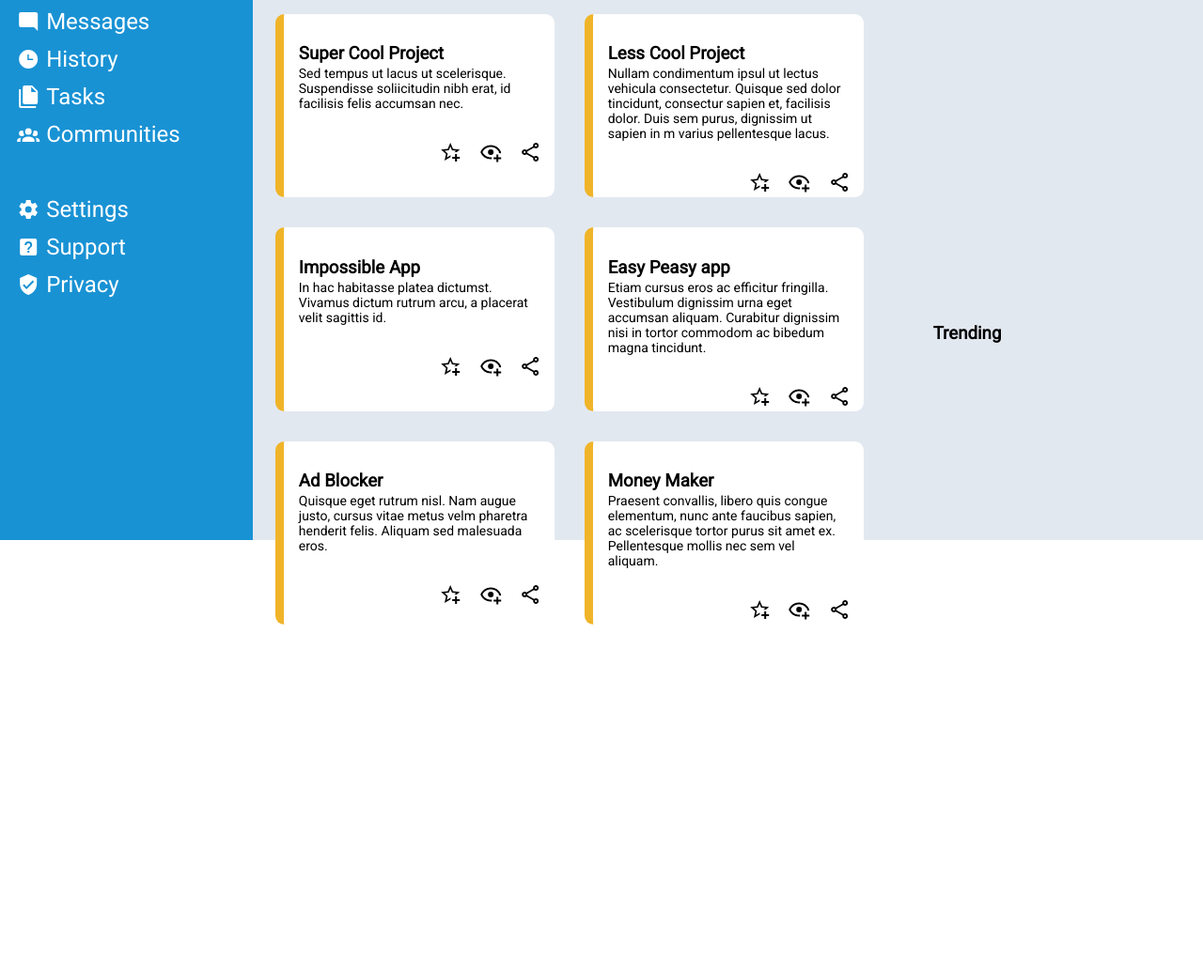
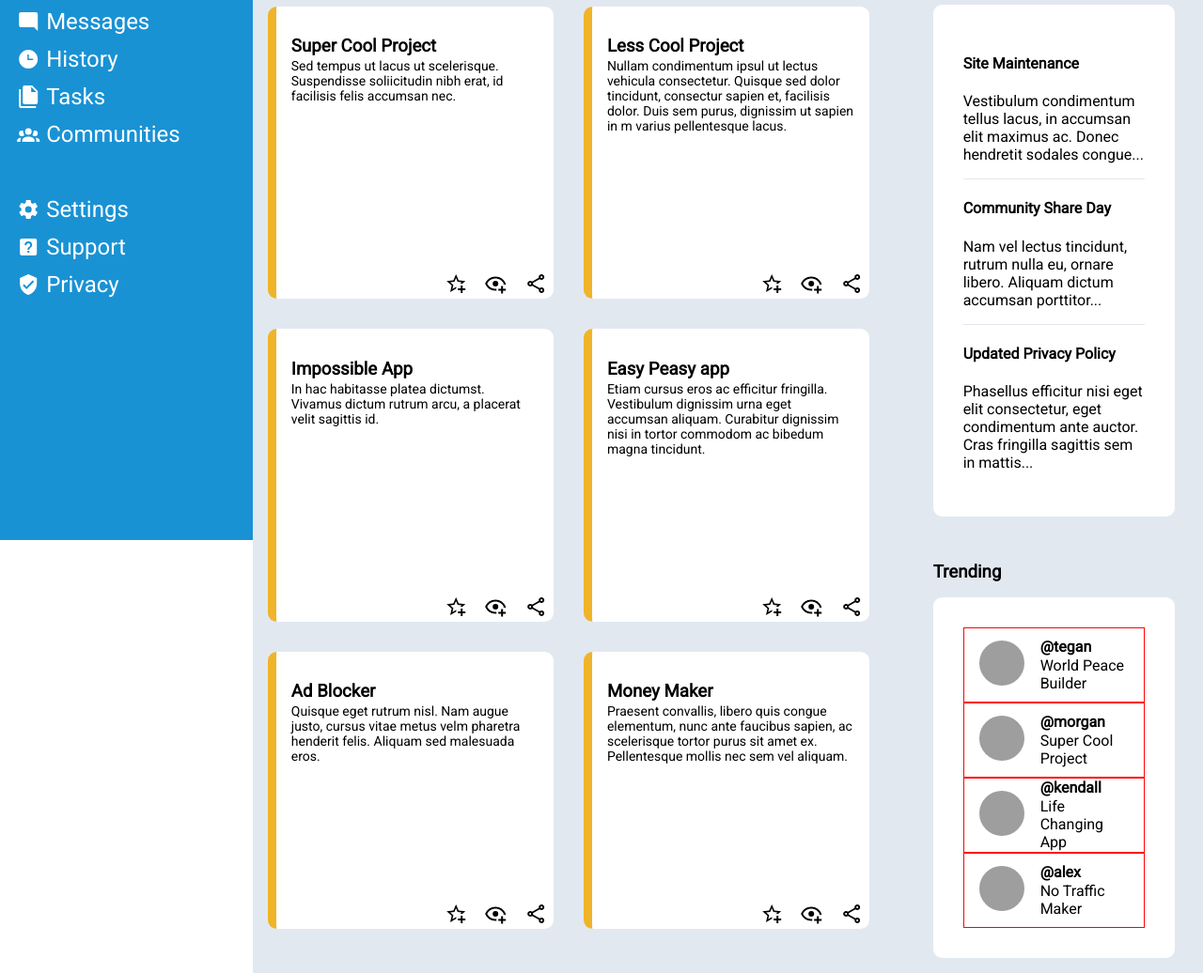
Before and after one commit to PatricioVera42/Admin-Dashboard-odin, a plain HTML site: page index.html in a window 1280 px wide. Shown: the part 225-1261 px from the top of the page at 94% size. Before the commit the page ends 914 px from the top, so only its background shows below. Drawn offline with Linux system fonts and the light colour scheme; grey boxes are pictures that could not be loaded.

Commit message:
finished

```diff
--- a/index.html
+++ b/index.html
@@ -304,16 +304,70 @@
                 </div>
             </div>
             <div class="main-right">
-                <div class="Announcements-section">
+                <div>
                     <h3>Announcements</h3>
+                    <div class="vertical-card">
+                        <h4>Site Maintenance</h4>
+                        <p>Vestibulum condimentum tellus lacus, in accumsan elit maximus ac. Donec hendretit sodales
+                            congue...</p>
+                        <div class="separator"></div>
+                        <h4>Community Share Day</h4>
+                        <p>Nam vel lectus tincidunt, rutrum nulla eu, ornare libero. Aliquam dictum accumsan
+                            porttitor...
+                        </p>
+                        <div class="separator"></div>
+                        <h4>Updated Privacy Policy</h4>
+                        <p>Phasellus efficitur nisi eget elit consectetur, eget condimentum ante auctor. Cras fringilla
+                            sagittis sem in mattis...</p>
+                    </div>
                 </div>
-                <div class="Trending-section">
+                <div>
                     <h3>Trending</h3>
+                    <div class="vertical-card users">
+                        <div class="user">
+                            <div>
+                                <img src="https://images.unsplash.com/photo-1514888286974-6c03e2ca1dba?q=80&w=2043&auto=format&fit=crop&ixlib=rb-4.0.3&ixid=M3wxMjA3fDB8MHxwaG90by1wYWdlfHx8fGVufDB8fHx8fA%3D%3D"
+                                    class="small-profile-picture">
+                            </div>
+                            <div>
+                                <h4 class="name">@tegan</h4>
+                                <h4>World Peace Builder</h4>
+                            </div>
+                        </div>
+                        <div class="user">
+                            <div>
+                                <img src="https://images.unsplash.com/photo-1495360010541-f48722b34f7d?q=80&w=1936&auto=format&fit=crop&ixlib=rb-4.0.3&ixid=M3wxMjA3fDB8MHxwaG90by1wYWdlfHx8fGVufDB8fHx8fA%3D%3D"
+                                    class="small-profile-picture">
+                            </div>
+                            <div>
+                                <h4 class="name">@morgan</h4>
+                                <h4>Super Cool Project</h4>
+                            </div>
+                        </div>
+                        <div class="user">
+                            <div>
+                                <img src="https://images.unsplash.com/photo-1618826411640-d6df44dd3f7a?q=80&w=1974&auto=format&fit=crop&ixlib=rb-4.0.3&ixid=M3wxMjA3fDB8MHxwaG90by1wYWdlfHx8fGVufDB8fHx8fA%3D%3D"
+                                    class="small-profile-picture">
+                            </div>
+                            <div>
+                                <h4 class="name">@kendall</h4>
+                                <h4>Life Changing App</h4>
+                            </div>
+                        </div>
+                        <div class="user">
+                            <div>
+                                <img src="https://images.unsplash.com/photo-1561948955-570b270e7c36?q=80&w=2101&auto=format&fit=crop&ixlib=rb-4.0.3&ixid=M3wxMjA3fDB8MHxwaG90by1wYWdlfHx8fGVufDB8fHx8fA%3D%3D"
+                                    class="small-profile-picture">
+                            </div>
+                            <div>
+                                <h4 class="name">@alex</h4>
+                                <h4>No Traffic Maker</h4>
+                            </div>
+                        </div>
+                    </div>
                 </div>
             </div>
-        </div>
-    </div>
-    <script src="script.js"></script>
+            <script src="script.js"></script>
 </body>
 
 </html>
--- a/style.css
+++ b/style.css
@@ -72,7 +72,7 @@ input {
   font-size: 1rem;
 }
 
-.profile-section{
+.profile-section {
   height: 30%;
   display: flex;
   justify-content: space-around;
@@ -86,7 +86,7 @@ input {
   align-items: center;
 }
 
-button{
+button {
   width: 7rem;
   height: 3rem;
   border-radius: 2.5rem;
@@ -98,7 +98,6 @@ button{
 
 .main-section {
   width: 100%;
-  height: 80svh;
   background-color: #e2e8f0;
   display: grid;
   grid-template-columns: 70% 30%;
@@ -115,14 +114,16 @@ button{
   display: grid;
   grid-template-columns: repeat(2, 45%);
   gap: 2rem;
-  padding: 1.5rem;
-  height: 87%;
+  padding: 1rem;
+  height: 92.2%;
 }
 
-.card{
+.card {
   background-color: white;
   border-radius: 0.6rem;
-  border-left: 0.6rem solid #F0B429;
+  border-left: 0.6rem solid #f0b429;
+  display: flex;
+  flex-direction: column;
 }
 
 .card p {
@@ -130,14 +131,61 @@ button{
   padding-right: 1rem;
   margin: 0;
   font-size: 14px;
+  flex-grow: 1;
 }
 
-.icons{
-  margin-left: 55%;
-  margin-top: 2rem;
+.icons {
+  align-self: flex-end;
 }
 
-.main-right{
+.main-right {
   display: grid;
-  grid-template-rows: repeat(2, 50%);
+  grid-template-rows: repeat(2/ 40%);
 }
+
+.vertical-card {
+  background-color: white;
+  margin: 1rem;
+  width: 85%;
+  border-radius: 0.6rem;
+  padding: 2rem;
+}
+
+.separator {
+  height: 1px;
+  width: 100%;
+  background-color: #e2e8f0;
+  margin-top: 1rem;
+  margin-bottom: 1rem;
+}
+
+.small-profile-picture {
+  width: 3rem;
+  height: 3rem;
+  border-radius: 50%;
+  object-fit: cover;
+}
+
+.users {
+  display: grid;
+  grid-template-rows: repeat(4, 5rem);
+}
+
+.user {
+  width: 100%;
+  border: 1px solid red;
+  display: flex;
+  flex-direction: row;
+  align-items: center;
+  gap: 1rem;
+  padding: 1rem;
+}
+
+.name {
+  font-weight: 700 !important;
+}
+
+.user h4 {
+  margin: 1px;
+  font-weight: 500;
+}
```
